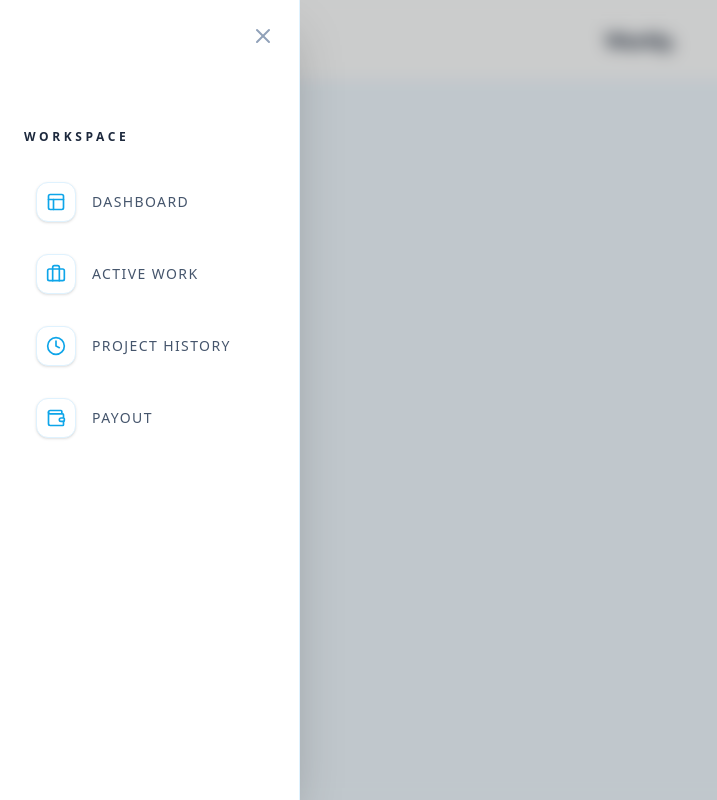
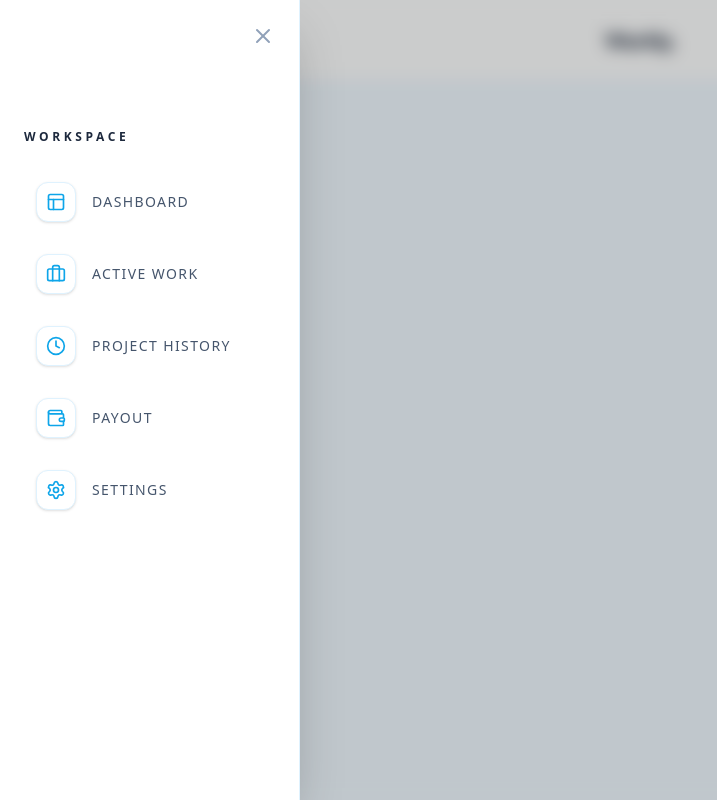
Before and after one commit to SEBRAHEIM/workly2, a Next.js app: page /creator/profile in a window 1280 px wide. Both pictures are taken after a click on the button "Open Menu". Shown: the whole page, without its empty margins (0-717 px from the left). Built offline with nearby package versions, Linux system fonts and the light colour scheme; no server answers.

Commit message:
feat: add Settings item under Payout in creator menu

```diff
--- a/app/components/CreatorNavbar.tsx
+++ b/app/components/CreatorNavbar.tsx
@@ -2,7 +2,7 @@
 
 import { useState, useEffect } from 'react'
 import Link from 'next/link'
-import { Menu, X, Upload, Star, Wallet, Clock, CreditCard, LogOut, User, Layout, Briefcase, Shield, Download } from 'lucide-react'
+import { Menu, X, Upload, Star, Wallet, Clock, CreditCard, LogOut, User, Layout, Briefcase, Shield, Download, Settings } from 'lucide-react'
 import { createBrowserClient } from '@supabase/ssr'
 import { useRouter } from 'next/navigation'
 
@@ -194,6 +194,16 @@ export default function CreatorNavbar() {
                                         </div>
                                         <span className="text-sm uppercase tracking-widest">Payout</span>
                                     </Link>
+                                    <Link
+                                        href="/creator/profile"
+                                        onClick={() => setIsMenuOpen(false)}
+                                        className="w-full flex items-center p-3 rounded-2xl text-slate-600 hover:text-[#0EA5E9] hover:bg-sky-50 transition-all font-black"
+                                    >
+                                        <div className="w-10 h-10 rounded-xl bg-white flex items-center justify-center mr-4 shadow-sm border border-sky-100 text-[#0EA5E9]">
+                                            <Settings size={20} />
+                                        </div>
+                                        <span className="text-sm uppercase tracking-widest">Settings</span>
+                                    </Link>
                                 </div>
                             </div>
 
```
